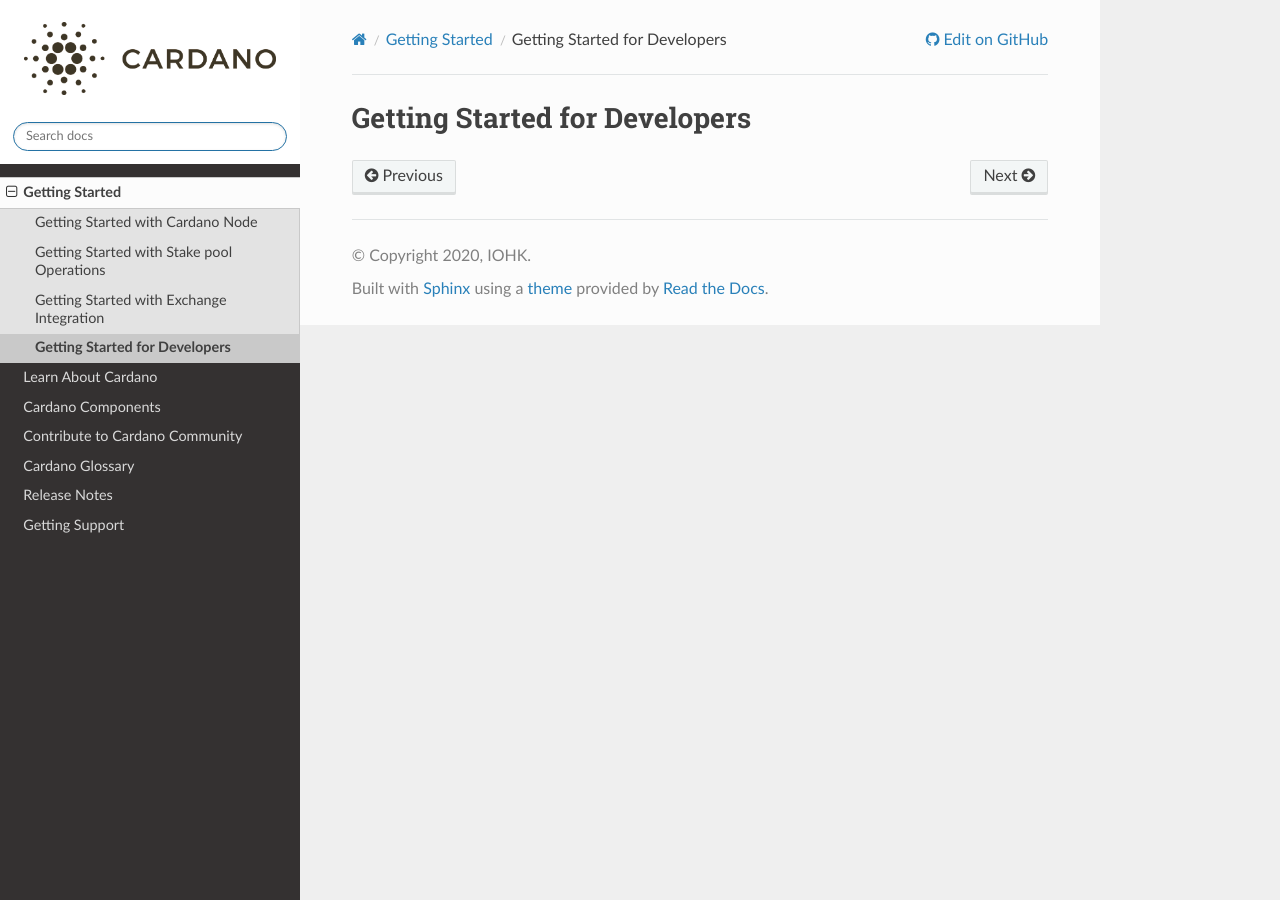
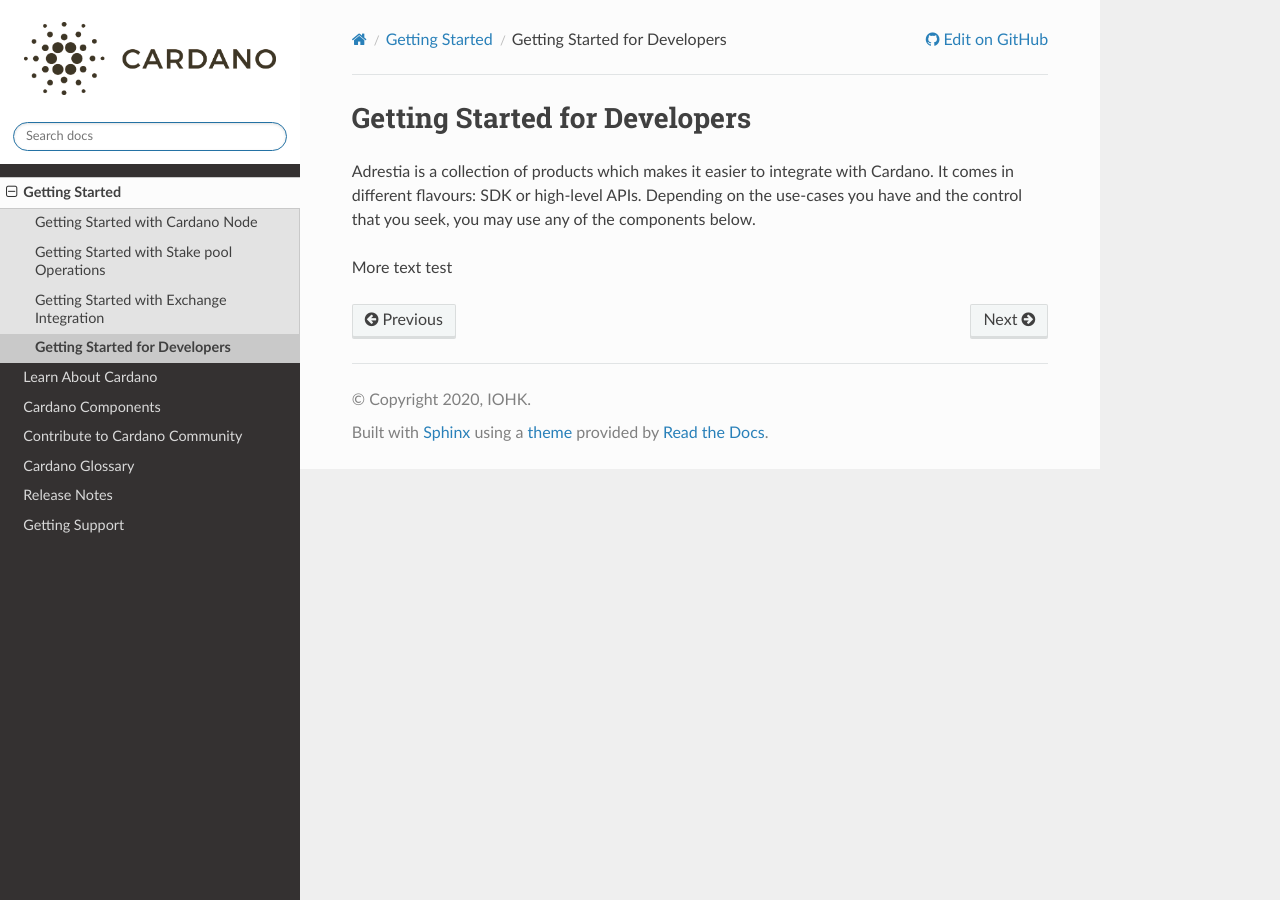
Before and after one commit to input-output-hk/technical-docs, a Sphinx documentation site: the page built from source/getting-started/developers.md, in a window 1280 px wide. Built offline with Sphinx 7.4.7 and the Read the Docs theme 2.0.0, drawn with Linux system fonts in a browser that asks for light colours; pages that are not in the unit, such as notebooks, are missing from menus.

Commit message:
Update developers.md

````diff
--- a/source/getting-started/developers.md
+++ b/source/getting-started/developers.md
@@ -1,12 +1,14 @@
 Getting Started for Developers
 ==============================
 
+Adrestia is a collection of products which makes it easier to integrate with Cardano. It comes in different flavours: SDK or high-level APIs. Depending on the use-cases you have and the control that you seek, you may use any of the components below.
 
 ```eval_rst
-
 .. toctree::
-   :maxdepth: 1
+   :maxdepth: 3
    :titlesonly:
 
    adrestia/doc/index
 ```
+
+More text test
````
